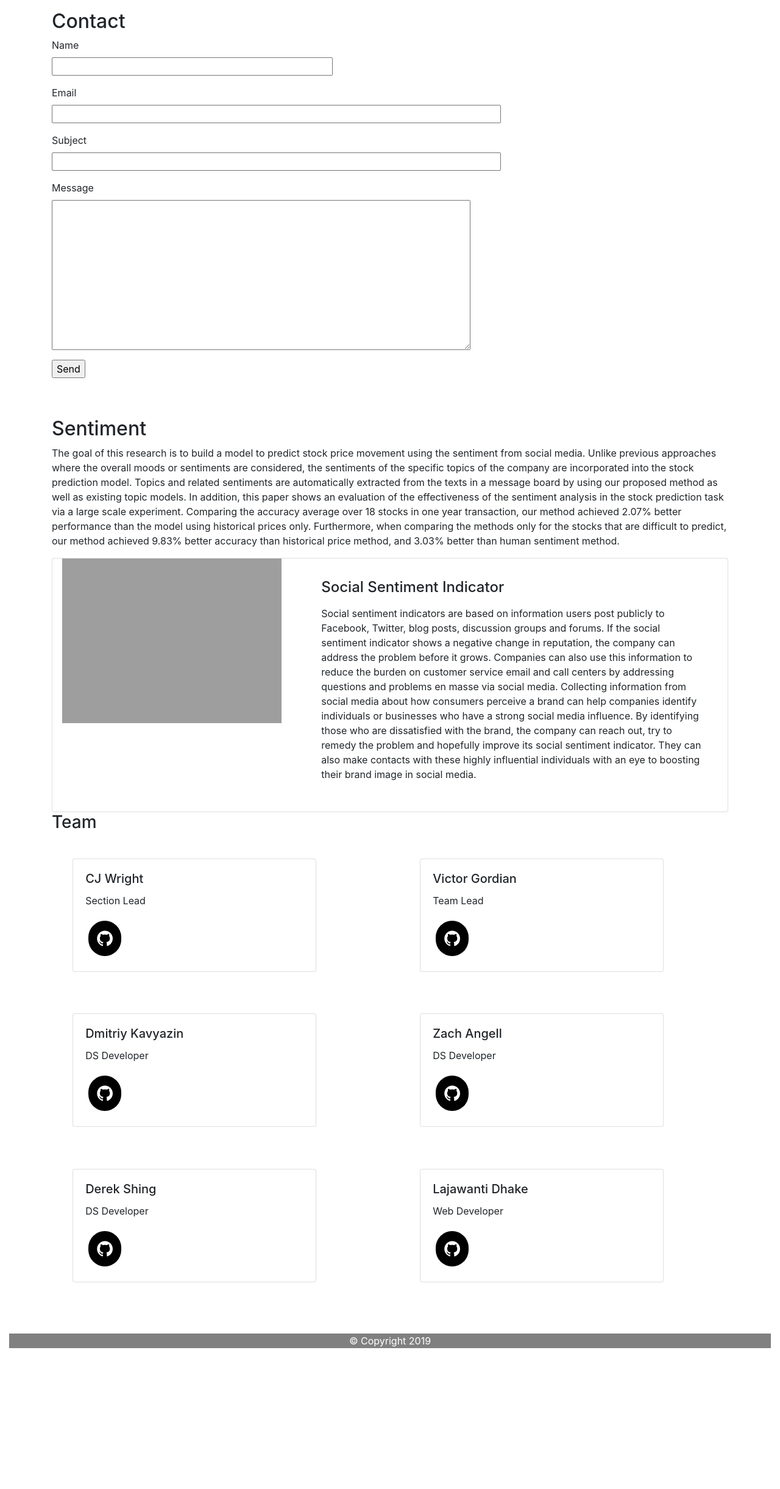
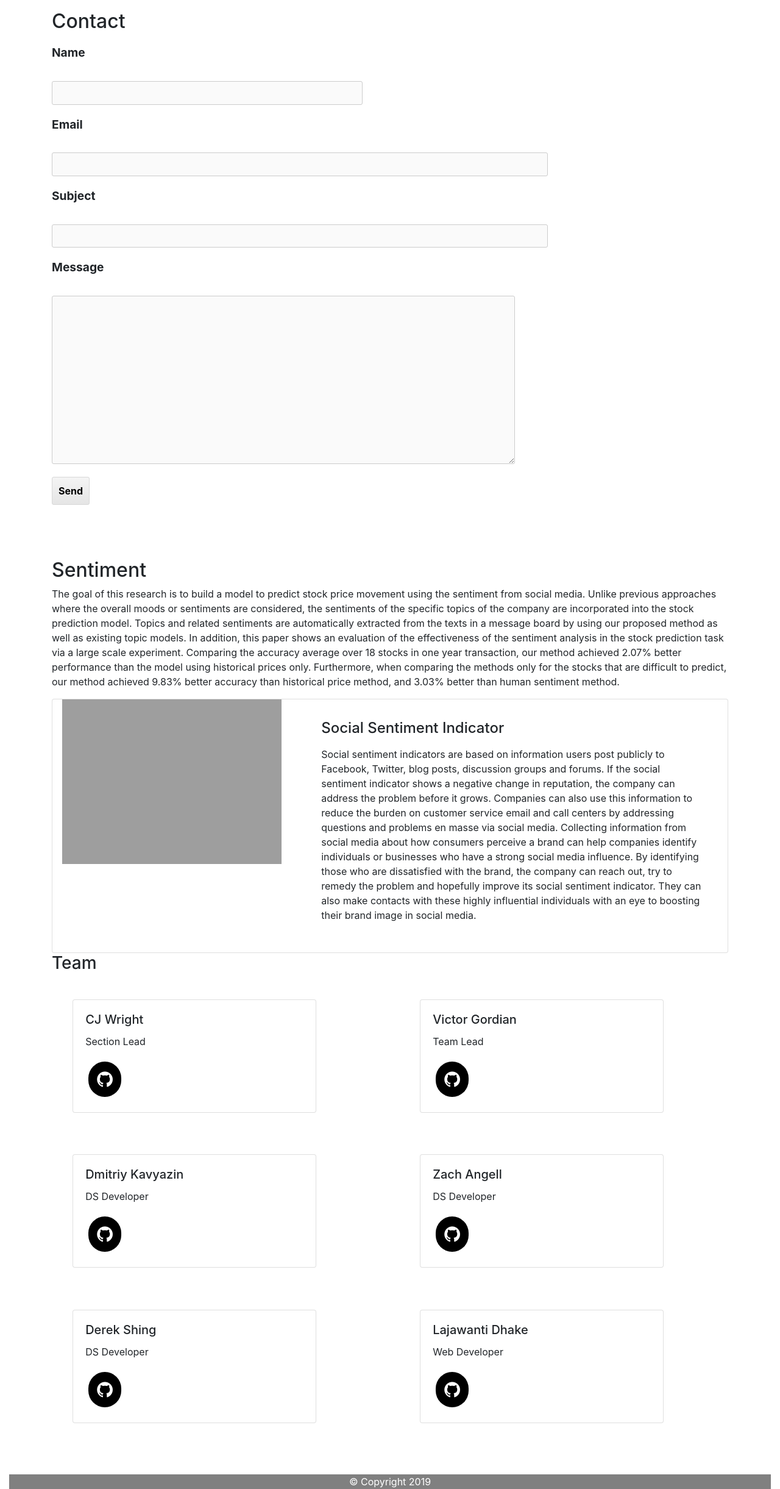
Before and after one commit to labs13-stock-price/backend, a Flask app: page /contact in a window 1280 px wide. Shown: the part 82-2524 px from the top of the page at 61% size. Before the commit the page ends 2293 px from the top, so only its background shows below. Run offline with Flask 3, Linux system fonts and the light colour scheme; parts of the project's set-up code (start-up, migrations or seed data) failed here and were passed over; some libraries are stand-ins or nearby versions; grey boxes are pictures that could not be loaded.

Commit message:
form style added

```diff
--- a/app/templates/base.html
+++ b/app/templates/base.html
@@ -45,6 +45,70 @@
                 }
                 .col{
                     margin : 3%;
+                }
+                /* FORM  STYLE */
+                form label {
+                    font-size: 1.2em;
+                    font-weight: bold;
+                    display: block;
+                    margin-top: 18px;
+                }
+
+                form input#name,
+                form input#email,
+                form input#subject,
+                form input#username,
+                form input#password,
+                form input#password2 {
+                    background-color: #fafafa;
+                    -webkit-border-radius: 3px;
+                        -moz-border-radius: 3px;
+                            border-radius: 3px;
+                    border: 1px solid #cccccc;
+                    padding: 5px;
+                    font-size: 1.1em;
+                }
+
+                form textarea#message {
+                    background-color: #fafafa;
+                    -webkit-border-radius: 3px;
+                        -moz-border-radius: 3px;
+                            border-radius: 3px;
+                    border: 1px solid #cccccc;
+                    margin-bottom: 5px;
+                    padding: 5px;
+                    font-size: 1.1em;
+                }
+
+                form input#submit {
+                    display: block;
+                    -webkit-border-radius: 3px;
+                        -moz-border-radius: 3px;
+                            border-radius: 3px;
+                    border:1px solid #d8d8d8;
+                    padding: 10px;
+                    font-weight:bold;
+                    text-align: center;
+                    color: #000000;
+                    background-color: #f4f4f4;
+                    background-image: -webkit-gradient(linear, left top, left bottom, color-stop(0%, #f4f4f4), color-stop(100%, #e5e5e5));
+                    background-image: -webkit-linear-gradient(top, #f4f4f4, #e5e5e5);
+                    background-image: -moz-linear-gradient(top, #f4f4f4, #e5e5e5);
+                    background-image: -ms-linear-gradient(top, #f4f4f4, #e5e5e5);
+                    background-image: -o-linear-gradient(top, #f4f4f4, #e5e5e5);
+                    background-image: linear-gradient(top, #f4f4f4, #e5e5e5);filter:progid:DXImageTransform.Microsoft.gradient(GradientType=0,startColorstr=#f4f4f4, endColorstr=#e5e5e5);
+                }
+
+                form input#submit:hover{
+                    cursor: pointer;
+                    border:1px solid #c1c1c1;
+                    background-color: #dbdbdb;
+                    background-image: -webkit-gradient(linear, left top, left bottom, color-stop(0%,#dbdbdb), color-stop(100%, #cccccc));
+                    background-image: -webkit-linear-gradient(top, #dbdbdb, #cccccc);
+                    background-image: -moz-linear-gradient(top, #dbdbdb, #cccccc);
+                    background-image: -ms-linear-gradient(top, #dbdbdb, #cccccc);
+                    background-image: -o-linear-gradient(top, #dbdbdb, #cccccc);
+                    background-image: linear-gradient(top, #dbdbdb, #cccccc);filter:progid:DXImageTransform.Microsoft.gradient(GradientType=0,startColorstr=#dbdbdb, endColorstr=#cccccc);
                 }
 
         </style>
```
